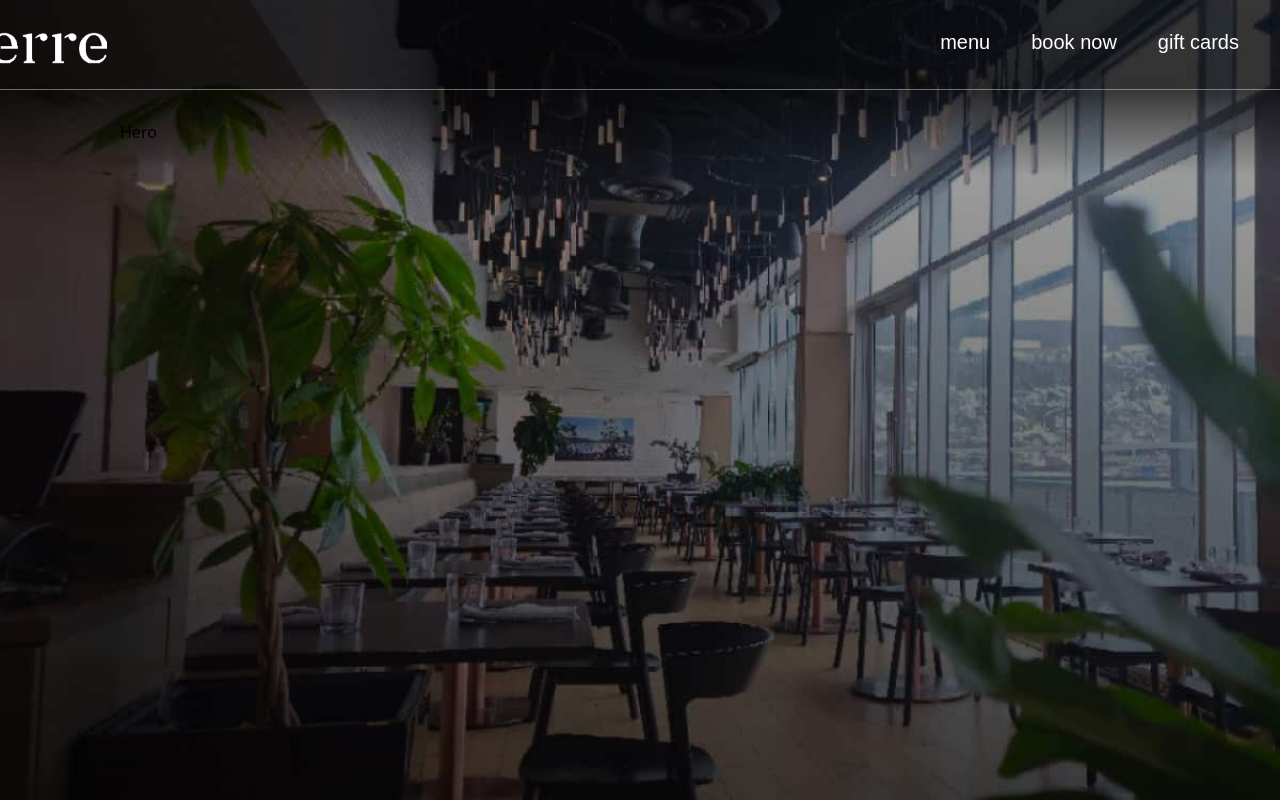
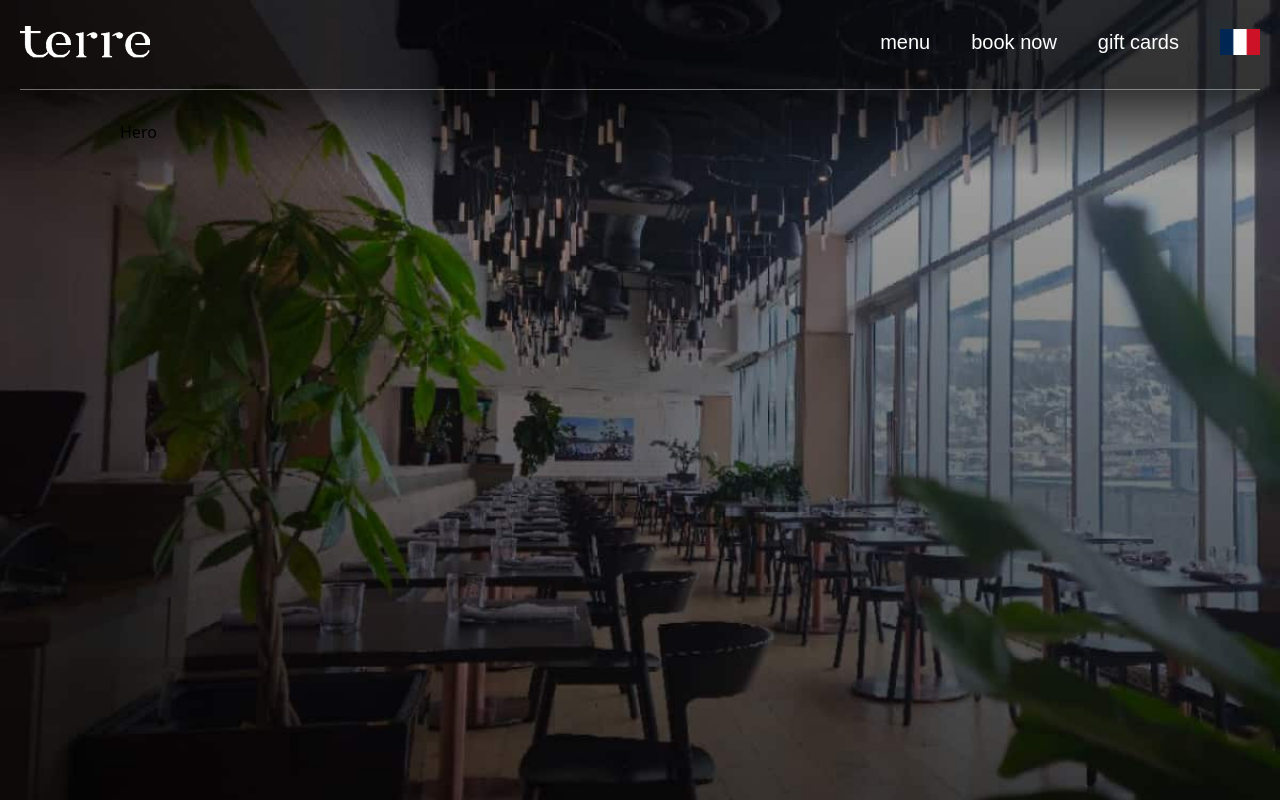
Before and after one commit to AnnMatsarska/terre-test, a Next.js app: page / in a window 1280 px wide. Built offline with nearby package versions, Linux system fonts and the light colour scheme.

Commit message:
fix header

```diff
--- a/src/components/Header.tsx
+++ b/src/components/Header.tsx
@@ -3,21 +3,20 @@ import Image from 'next/image';
 
 const Header = () => {
   return (
-    <div className="w-full flex justify-center">
-      <header className="fixed top-0 z-10 h-[90px] border-b border-white border-opacity-40">
-        <div className="w-full h-full w-[340px] md:w-[728px] xl:w-[1360px] mx-auto flex justify-between items-center">
+    <header className="fixed w-full mx-auto px-[10px] md:px-[20px] 2xl:px-[120px] pt-[26px]  top-0 z-10 h-[90px] flex flex-col  justify-between ">
+      <div className="flex justify-between items-center">
         <Image
           src="/logo.png"
           alt="Logo"
           width={147}
           height={38}
           priority={true}
-            className="w-[147px] h-[38px]"
+          className="w-[120px] h-7 md:w-[130px] md:h-8 2xl:w-[147px] 2xl:h-9"
         />
         <Navbar />
       </div>
+      <div className="w-full mt-6 border-b border-white border-opacity-40"></div>
     </header>
-    </div>
   );
 };
 
--- a/src/components/NavBar.tsx
+++ b/src/components/NavBar.tsx
@@ -1,3 +1,5 @@
+'use client';
+
 import React from 'react';
 import Image from 'next/image';
 
@@ -5,7 +7,7 @@ const NavBar = () => {
   return (
     <div className="text-white">
       <nav>
-        <ul className="font-arsenal text-xl font-normal leading-5 flex gap-[41px]">
+        <ul className="font-arsenal text-xl font-normal leading-5 flex gap-[41px] items-center">
           <li className="hover:cursor-custom hover:underline">menu</li>
           <li className="hover:cursor-custom hover:underline">book now</li>
           <li className="hover:cursor-custom hover:underline">gift cards</li>
```
Lines whose indentation alone changed are shown as unchanged.
